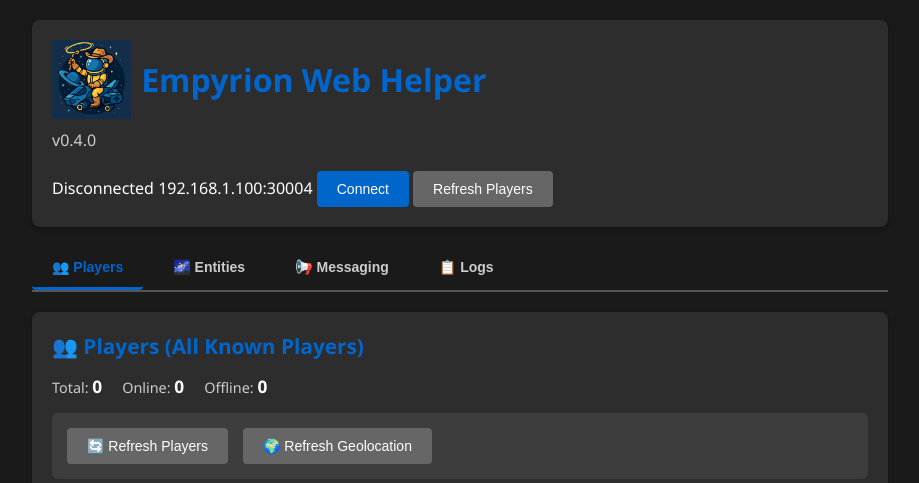
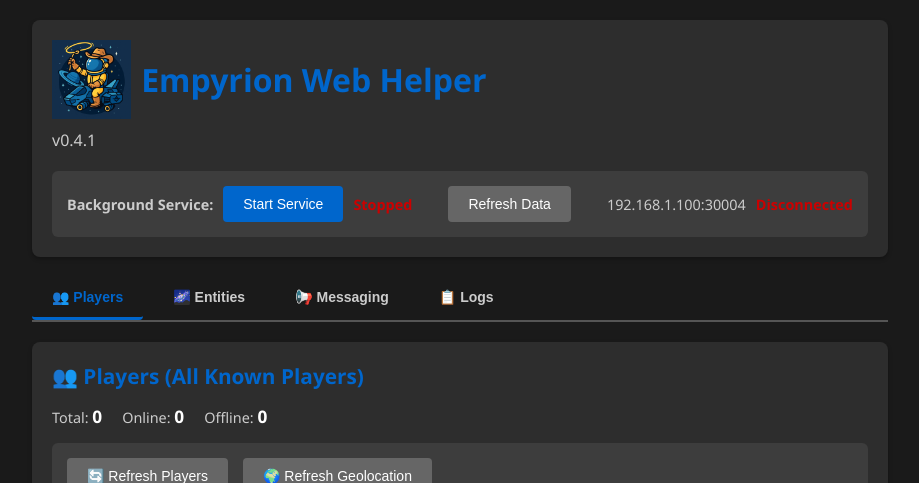
Before and after one commit to chaosz5050/empyrion-web-helper, a Flask app: page / in a window 1280 px wide. Shown: the top 483 px of the page, without its empty margins (180-1099 px from the left). Run offline with Flask 3, Linux system fonts and the light colour scheme; data that the repository does not hold is empty; some libraries are stand-ins or nearby versions.

Commit message:
Add files via upload

```diff
--- a/templates/partials/header.html
+++ b/templates/partials/header.html
@@ -4,13 +4,26 @@
         <img src="/static/ewh_icon.png" alt="Empyrion Web Helper" class="header-icon">
         Empyrion Web Helper
     </h1>
-    <p class="subtitle">v0.4.0</p>
+    <p class="subtitle">v0.4.1</p>
 
-    <div class="connection-panel">
-        <div class="status-indicator" id="statusIndicator"></div>
-        <span class="status-text" id="statusText">Disconnected</span>
-        <span class="server-info" id="serverInfo">{{ config.host }}:{{ config.telnet_port }}</span>
-        <button id="connectBtn" onclick="toggleConnection()">Connect</button>
-        <button id="refreshBtn" onclick="refreshPlayers()" disabled>Refresh Players</button>
+    <div class="header-controls">
+        <!-- Service Controls -->
+        <div class="control-group">
+            <label>Background Service:</label>
+            <button id="startServiceBtn" onclick="startService()">Start Service</button>
+            <button id="stopServiceBtn" onclick="stopService()" class="btn-danger" style="display: none;">Stop Service</button>
+            <span class="service-status-text" id="serviceStatusText">Stopped</span>
+        </div>
+
+        <!-- Data Refresh -->
+        <div class="control-group">
+            <button id="refreshDataBtn" onclick="refreshAllData()" disabled>Refresh Data</button>
+        </div>
+
+        <!-- Connection Info -->
+        <div class="control-group">
+            <span class="connection-info">{{ config.host }}:{{ config.telnet_port }}</span>
+            <span class="connection-status" id="connectionStatus">Disconnected</span>
+        </div>
     </div>
 </header>
```
